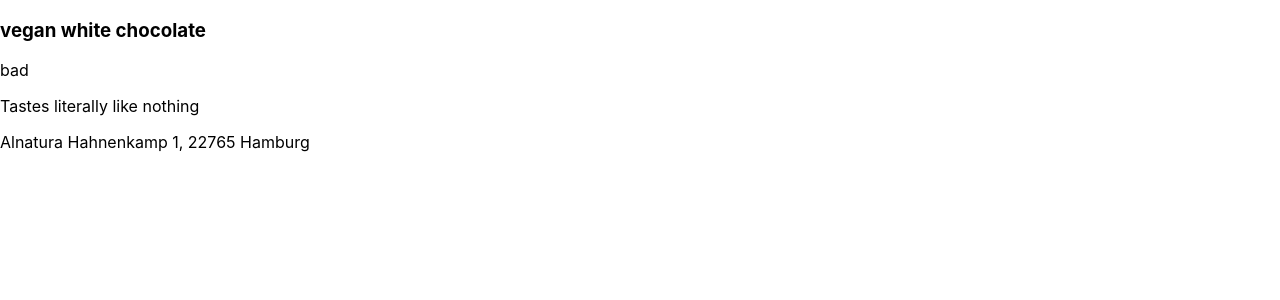
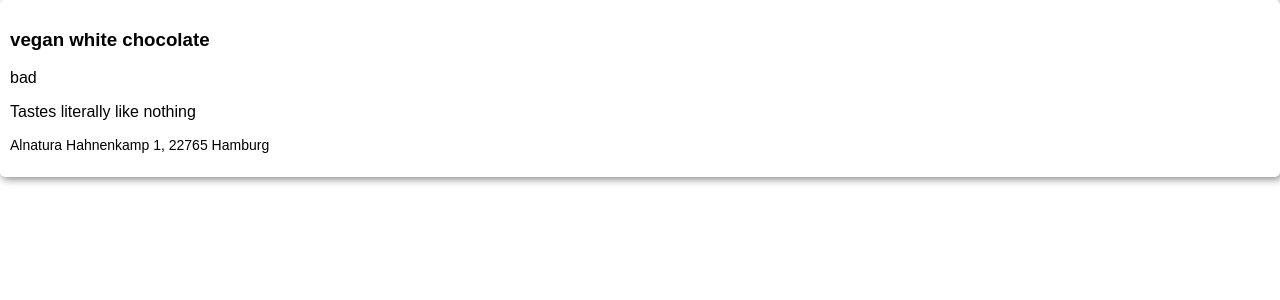
Before and after one commit to cintiavazquez/capstone-project, a Next.js app: page / in a window 1280 px wide. Shown: the top 300 px of the page. Built offline with nearby package versions, Linux system fonts and the light colour scheme.

Commit message:
add another styled component for adress

```diff
--- a/next.config.js
+++ b/next.config.js
@@ -1,6 +1,9 @@
 /** @type {import('next').NextConfig} */
 const nextConfig = {
 	reactStrictMode: true,
+	compiler: {
+		styledComponents: true,
+	},
 };
 
 module.exports = nextConfig;
--- a/package.json
+++ b/package.json
@@ -12,23 +12,23 @@
     "prepare": "husky install",
     "eslint": "npx eslint \"**/*.js\"",
     "husky": "npm run prettier:write && npm run eslint"
-
   },
   "dependencies": {
     "next": "12.1.6",
     "react": "18.1.0",
-    "react-dom": "18.1.0"
+    "react-dom": "18.1.0",
+    "styled-components": "^5.3.5"
   },
   "devDependencies": {
     "eslint": "8.15.0",
     "eslint-config-next": "12.1.6",
-    "husky": "^8.0.1",
     "eslint-config-prettier": "^8.5.0",
     "eslint-config-xo-react": "^0.27.0",
     "eslint-plugin-jest": "^26.1.5",
     "eslint-plugin-react": "^7.29.4",
     "eslint-plugin-react-hooks": "^4.5.0",
     "eslint-plugin-storybook": "^0.5.11",
+    "husky": "^8.0.1",
     "prettier": "^2.6.2"
   }
 }
--- a/src/components/ReviewCard.js
+++ b/src/components/ReviewCard.js
@@ -1,6 +1,9 @@
+import { SingleReviewCard } from './ReviewCard.styled';
+import { LocationAdress } from './ReviewCard.styled';
+
 export default function ReviewCard(props) {
 	return (
-		<div>
+		<SingleReviewCard>
 			<div>
 				<h3>{props.name}</h3>
 				<p>{props.rating}</p>
@@ -8,9 +11,8 @@ export default function ReviewCard(props) {
 			<div>
 				<p>{props.comment}</p>
 			</div>
-			<div>
-				<p>{props.location}</p>
-			</div>
-		</div>
+
+			<LocationAdress>{props.location}</LocationAdress>
+		</SingleReviewCard>
 	);
 }
--- /dev/null
+++ b/src/components/ReviewCard.styled.js
@@ -0,0 +1,12 @@
+import styled from 'styled-components';
+
+export const SingleReviewCard = styled.div`
+	list-style: none;
+	box-shadow: 2px 2px 8px grey;
+	padding: 10px;
+	border-radius: 5px;
+`;
+
+export const LocationAdress = styled.p`
+	font-size: 1.4rem;
+`;
--- a/styles/globals.css
+++ b/styles/globals.css
@@ -1,9 +1,11 @@
-html,
+html {
+	font-size: 62.5%;
+}
 body {
 	padding: 0;
 	margin: 0;
-	font-family: -apple-system, BlinkMacSystemFont, Segoe UI, Roboto, Oxygen, Ubuntu, Cantarell,
-		Fira Sans, Droid Sans, Helvetica Neue, sans-serif;
+	font-family: Arial, Helvetica, sans-serif;
+	font-size: 1.6rem;
 }
 
 a {
```
Also changed, not shown: 1 other file (tests, documents, lock files or other folders).
